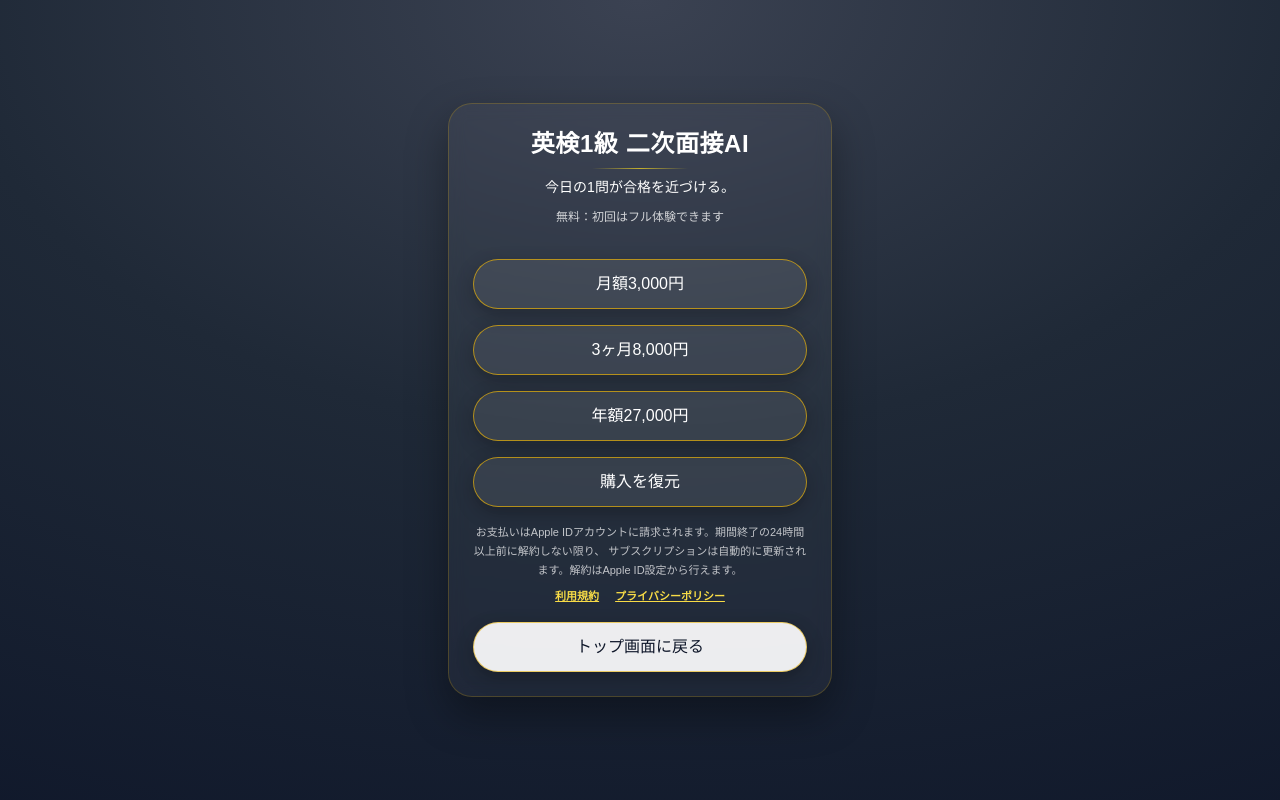
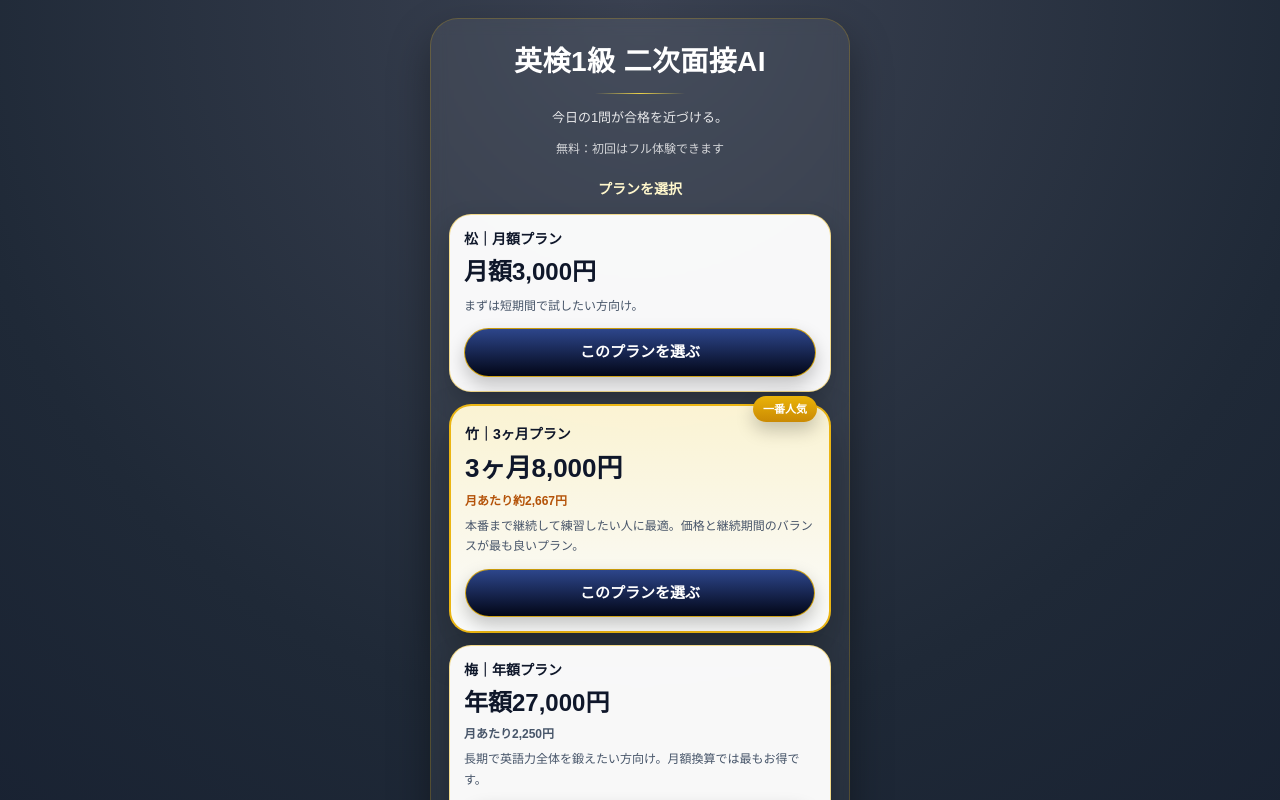
Before and after one commit to fairytail9511-bot/eiken-mvp, a Next.js app: page / in a window 1280 px wide. Both pictures are taken after a click on the button "有料プラン". Shown: the top 800 px of the page. Built offline with nearby package versions, Linux system fonts and the light colour scheme.

Commit message:
Fix privacy.top-page.result-page details

```diff
--- a/app/page.tsx
+++ b/app/page.tsx
@@ -3,7 +3,7 @@
 
 import Link from "next/link";
 import { useRouter } from "next/navigation";
-import { useEffect, useState } from "react";
+import { useCallback, useEffect, useState } from "react";
 
 const LS_KEY_INTERVIEW_START = "eiken_mvp_interview_start";
 const LS_KEY_AUDIO_UNLOCKED = "eiken_mvp_audio_unlocked";
@@ -77,30 +77,53 @@ export default function HomePage() {
   const [blockMsg, setBlockMsg] = useState<string | null>(null);
   const [statusText, setStatusText] = useState("");
   const [isPro, setIsPro] = useState(false);
+  const [trialUsed, setTrialUsed] = useState(false);
+  const [freeCount, setFreeCount] = useState(0);
 
   const [showPlans, setShowPlans] = useState(false);
   const [purchaseBusy, setPurchaseBusy] = useState(false);
 
-  useEffect(() => {
+  const refreshAccessState = useCallback(() => {
     try {
       const pro = getIsPro();
-      const trialUsed = getTrialUsed();
-      const freeCount = getFreeCountThisMonth();
+      const trial = getTrialUsed();
+      const used = getFreeCountThisMonth();
 
       setIsPro(pro);
+      setTrialUsed(trial);
+      setFreeCount(used);
 
       const text = pro
         ? "有料：無制限（全機能）"
-        : !trialUsed
+        : !trial
         ? "無料：初回はフル体験できます"
-        : `無料：月${FREE_LIMIT}回まで（今月 ${Math.min(freeCount, FREE_LIMIT)}/${FREE_LIMIT} 回）`;
+        : `無料：月${FREE_LIMIT}回まで（今月 ${Math.min(used, FREE_LIMIT)}/${FREE_LIMIT} 回）`;
 
       setStatusText(text);
     } catch {
       setIsPro(false);
+      setTrialUsed(false);
+      setFreeCount(0);
       setStatusText("");
     }
   }, []);
+
+  useEffect(() => {
+    refreshAccessState();
+
+    const onFocus = () => refreshAccessState();
+    const onVisible = () => {
+      if (document.visibilityState === "visible") refreshAccessState();
+    };
+
+    window.addEventListener("focus", onFocus);
+    document.addEventListener("visibilitychange", onVisible);
+
+    return () => {
+      window.removeEventListener("focus", onFocus);
+      document.removeEventListener("visibilitychange", onVisible);
+    };
+  }, [refreshAccessState]);
 
   function unlockAudioOnce() {
     try {
@@ -150,17 +173,18 @@ export default function HomePage() {
 
   function onStartInterview() {
     setBlockMsg(null);
+    refreshAccessState();
 
     try {
       const pro = getIsPro();
-      const trialUsed = getTrialUsed();
+      const trial = getTrialUsed();
 
       if (pro) {
         goSmalltalk();
         return;
       }
 
-      if (!trialUsed) {
+      if (!trial) {
         goSmalltalk();
         return;
       }
@@ -194,20 +218,7 @@ export default function HomePage() {
 
     window.setTimeout(() => {
       setPurchaseBusy(false);
-      try {
-        const pro = getIsPro();
-        const trialUsed = getTrialUsed();
-        const freeCount = getFreeCountThisMonth();
-
-        setIsPro(pro);
-        setStatusText(
-          pro
-            ? "有料：無制限（全機能）"
-            : !trialUsed
-            ? "無料：初回はフル体験できます"
-            : `無料：月${FREE_LIMIT}回まで（今月 ${Math.min(freeCount, FREE_LIMIT)}/${FREE_LIMIT} 回）`
-        );
-      } catch {}
+      refreshAccessState();
     }, 8000);
   }
 
@@ -224,53 +235,134 @@ export default function HomePage() {
 
     window.setTimeout(() => {
       setPurchaseBusy(false);
-      try {
-        const pro = getIsPro();
-        const trialUsed = getTrialUsed();
-        const freeCount = getFreeCountThisMonth();
-
-        setIsPro(pro);
-        setStatusText(
-          pro
-            ? "有料：無制限（全機能）"
-            : !trialUsed
-            ? "無料：初回はフル体験できます"
-            : `無料：月${FREE_LIMIT}回まで（今月 ${Math.min(freeCount, FREE_LIMIT)}/${FREE_LIMIT} 回）`
-        );
-      } catch {}
+      refreshAccessState();
     }, 6000);
   }
 
-  return (
-    <main
-      className="min-h-screen flex items-center justify-center px-4"
-      style={{
+  const pageBg: React.CSSProperties = {
+    minHeight: "100vh",
+    display: "flex",
+    alignItems: "center",
+    justifyContent: "center",
+    padding: "18px 14px",
     background:
       "radial-gradient(120% 120% at 50% 0%, #3b4252 0%, #1f2937 45%, #0f172a 100%)",
+  };
+
+  const card: React.CSSProperties = {
+    width: "100%",
+    maxWidth: 420,
+    borderRadius: 28,
+    padding: "22px 18px 18px",
+    background: "rgba(255,255,255,0.06)",
+    border: "1px solid rgba(234, 179, 8, 0.22)",
+    boxShadow: "0 18px 40px rgba(0,0,0,0.35)",
+    backdropFilter: "blur(8px)",
+  };
+
+  const mainBtn: React.CSSProperties = {
+    display: "block",
+    width: "100%",
+    padding: "14px 16px",
+    borderRadius: 999,
+    textAlign: "center",
+    textDecoration: "none",
+    fontSize: 22,
+    fontWeight: 800,
+    color: "rgba(250, 249, 247, 0.9)",
+    background: "linear-gradient(180deg, #2d468bff 0%, #020617 100%)",
+    border: "1px solid rgba(234, 179, 8, 0.8)",
+    boxShadow: "0 10px 30px rgba(0, 0, 0, 0.25), inset 0 1px 0 rgba(255,255,255,0.15)",
+    cursor: "pointer",
+  };
+
+  const subBtn: React.CSSProperties = {
+    display: "block",
+    width: "100%",
+    padding: "14px 16px",
+    borderRadius: 999,
+    textAlign: "center",
+    textDecoration: "none",
+    fontSize: 16,
+    fontWeight: 800,
+    color: "#0f172a",
+    background: "rgba(253, 254, 252, 0.95)",
+    border: "1px solid rgba(234, 179, 8, 0.6)",
+    boxShadow: "0 6px 18px rgba(0,0,0,0.25)",
+    cursor: "pointer",
+  };
+
+  const planCard = (featured?: boolean): React.CSSProperties => ({
+    position: "relative",
+    borderRadius: 22,
+    padding: featured ? "18px 14px 14px" : "14px 14px 14px",
+    background: featured
+      ? "linear-gradient(180deg, rgba(255,247,214,0.98) 0%, rgba(255,255,255,0.98) 100%)"
+      : "rgba(255,255,255,0.97)",
+    border: featured
+      ? "2px solid rgba(234, 179, 8, 0.95)"
+      : "1px solid rgba(234, 179, 8, 0.45)",
+    boxShadow: featured
+      ? "0 18px 40px rgba(0,0,0,0.28)"
+      : "0 10px 24px rgba(0,0,0,0.22)",
+  });
+
+  const planButton: React.CSSProperties = {
+    width: "100%",
+    borderRadius: 999,
+    padding: "12px 14px",
+    border: "1px solid rgba(234, 179, 8, 0.85)",
+    background: "linear-gradient(180deg, #2d468bff 0%, #020617 100%)",
+    color: "#fff",
+    fontWeight: 900,
+    fontSize: 15,
+    cursor: "pointer",
+    boxShadow: "0 8px 18px rgba(0,0,0,0.22)",
+  };
+
+  return (
+    <main style={pageBg}>
+      <div style={card}>
+        <div style={{ textAlign: "center", marginBottom: 18 }}>
+          <h1
+            style={{
+              margin: 0,
+              fontSize: 28,
+              fontWeight: 900,
+              color: "#fff",
+              letterSpacing: 0.4,
             }}
           >
+            英検1級 二次面接AI
+          </h1>
+
           <div
-        className="w-full max-w-sm rounded-3xl p-6 space-y-6 text-center"
             style={{
-          border: "1px solid rgba(234, 179, 8, 0.22)",
-          background: "rgba(255,255,255,0.04)",
-          boxShadow: "0 18px 40px rgba(0,0,0,0.35)",
-          backdropFilter: "blur(8px)",
+              height: 1,
+              width: 90,
+              margin: "10px auto 0",
+              background: "linear-gradient(to right, transparent, rgba(253,224,71,0.9), transparent)",
+            }}
+          />
+
+          <p
+            style={{
+              margin: "12px 0 0",
+              fontSize: 13,
+              lineHeight: 1.8,
+              color: "rgba(255,255,255,0.88)",
             }}
           >
-        <div className="space-y-2">
-          <h1 className="text-2xl font-bold text-white tracking-wide">
-            英検1級 二次面接AI
-          </h1>
-          <div className="h-px w-24 mx-auto bg-gradient-to-r from-transparent via-yellow-300/70 to-transparent" />
-          <p className="text-sm text-white">今日の1問が合格を近づける。</p>
+            今日の1問が合格を近づける。
+          </p>
+
           {statusText ? (
             <p
-              className="text-xs"
               style={{
+                margin: "10px 0 0",
+                fontSize: 12,
+                lineHeight: 1.8,
                 color: "rgba(255,255,255,0.78)",
-                lineHeight: 1.7,
-                marginTop: 10,
               }}
             >
               {statusText}
@@ -280,57 +372,26 @@ export default function HomePage() {
 
         {!showPlans ? (
           <>
-            <div className="space-y-4 pt-2">
-              <button
-                type="button"
-                onClick={onStartInterview}
-                className="block w-full py-3 rounded-full text-2xl font-medium transition"
-                style={{
-                  color: "rgba(250, 249, 247, 0.8)",
-                  background: "linear-gradient(180deg, #2d468bff 0%, #020617 100%)",
-                  border: "1px solid rgba(234, 179, 8, 0.8)",
-                  boxShadow:
-                    "0 10px 30px rgba(0, 0, 0, 0.25), inset 0 1px 0 rgba(255,255,255,0.15)",
-                }}
-              >
+            <div style={{ display: "grid", gap: 12 }}>
+              <button type="button" onClick={onStartInterview} style={mainBtn}>
                 面接開始
               </button>
 
-              <Link
-                href="/settings"
-                className="block w-full py-3 rounded-full text-base font-medium transition"
-                style={{
-                  color: "#0f172a",
-                  background: "rgba(253, 254, 252, 0.95)",
-                  border: "1px solid rgba(234, 179, 8, 0.6)",
-                  boxShadow: "0 6px 18px rgba(0,0,0,0.25)",
-                }}
-              >
+              <Link href="/settings" style={subBtn}>
                 設定
               </Link>
 
-              <Link
-                href="/records"
-                className="block w-full py-3 rounded-full text-base font-medium transition"
-                style={{
-                  color: "#0f172a",
-                  background: "rgba(242, 243, 239, 1)",
-                  border: "1px solid rgba(234, 179, 8, 0.6)",
-                  boxShadow: "0 6px 18px rgba(0,0,0,0.25)",
-                }}
-              >
+              <Link href="/records" style={subBtn}>
                 記録
               </Link>
 
               <button
                 type="button"
                 onClick={() => setShowPlans(true)}
-                className="block w-full py-3 rounded-full text-base font-medium transition"
                 style={{
-                  color: "#0f172a",
+                  ...subBtn,
                   background: "rgba(255, 220, 110, 0.96)",
                   border: "1px solid rgba(234, 179, 8, 0.85)",
-                  boxShadow: "0 6px 18px rgba(0,0,0,0.25)",
                 }}
               >
                 有料プラン
@@ -357,7 +418,64 @@ export default function HomePage() {
 
             <div
               style={{
+                marginTop: 12,
+                borderRadius: 18,
+                border: "1px solid rgba(234, 179, 8, 0.25)",
+                background: "rgba(255,255,255,0.05)",
+                padding: "14px 12px",
+              }}
+            >
+              <div
+                style={{
+                  fontSize: 13,
+                  fontWeight: 900,
+                  color: "#fff7cc",
+                  marginBottom: 10,
+                }}
+              >
+                有料版で解放される内容
+              </div>
+
+              <div style={{ display: "grid", gap: 8 }}>
+                {[
+                  "🧠 Speech分析と改善例",
+                  "🔥 Q&Aごとの改善例表示",
+                  "🔁 詳細な再評価機能",
+                  "💾 正式な記録保存",
+                  "📈 成長分析ダッシュボード",
+                ].map((item) => (
+                  <div
+                    key={item}
+                    style={{
+                      fontSize: 13,
+                      lineHeight: 1.6,
+                      color: "rgba(255,255,255,0.86)",
+                    }}
+                  >
+                    {item}
+                  </div>
+                ))}
+              </div>
+
+              {!isPro ? (
+                <div
+                  style={{
                     marginTop: 10,
+                    fontSize: 12,
+                    lineHeight: 1.7,
+                    color: "rgba(255,255,255,0.72)",
+                  }}
+                >
+                  {!trialUsed
+                    ? "初回はフル体験できます。その後は月5回まで無料で利用できます。"
+                    : `現在の無料利用状況：今月 ${Math.min(freeCount, FREE_LIMIT)}/${FREE_LIMIT} 回`}
+                </div>
+              ) : null}
+            </div>
+
+            <div
+              style={{
+                marginTop: 12,
                 fontSize: 11,
                 lineHeight: 1.7,
                 color: "rgba(255,255,255,0.72)",
@@ -388,76 +506,140 @@ export default function HomePage() {
             </div>
           </>
         ) : (
-          <div className="space-y-4 pt-2">
+          <div style={{ display: "grid", gap: 12 }}>
+            <div
+              style={{
+                textAlign: "center",
+                fontSize: 14,
+                fontWeight: 900,
+                color: "#fff7cc",
+                marginBottom: 2,
+              }}
+            >
+              プランを選択
+            </div>
+
+            <div style={planCard(false)}>
+              <div style={{ fontSize: 14, fontWeight: 900, color: "#0f172a" }}>松｜月額プラン</div>
+              <div style={{ marginTop: 4, fontSize: 24, fontWeight: 900, color: "#0f172a" }}>月額3,000円</div>
+              <div style={{ marginTop: 6, fontSize: 12, color: "#475569", lineHeight: 1.7 }}>
+                まずは短期間で試したい方向け。
+              </div>
               <button
                 type="button"
-              onClick={() =>
-                startPurchase("com.fairytail9511.eiken.grade1.speaking.monthly")
-              }
+                onClick={() => startPurchase("com.fairytail9511.eiken.grade1.speaking.monthly")}
                 disabled={purchaseBusy}
-              className="block w-full py-3 rounded-full text-base font-medium transition"
+                style={{ ...planButton, marginTop: 12, opacity: purchaseBusy ? 0.6 : 1 }}
+              >
+                このプランを選ぶ
+              </button>
+            </div>
+
+            <div style={planCard(true)}>
+              <div
                 style={{
+                  position: "absolute",
+                  top: -10,
+                  right: 12,
+                  padding: "5px 10px",
+                  borderRadius: 999,
+                  background: "linear-gradient(180deg, rgba(234,179,8,1), rgba(202,138,4,1))",
                   color: "#fff",
-                background: "rgba(255,255,255,0.08)",
-                border: "1px solid rgba(234, 179, 8, 0.7)",
-                boxShadow: "0 6px 18px rgba(0,0,0,0.25)",
-                opacity: purchaseBusy ? 0.6 : 1,
-                cursor: purchaseBusy ? "not-allowed" : "pointer",
+                  fontSize: 11,
+                  fontWeight: 900,
+                  boxShadow: "0 8px 18px rgba(0,0,0,0.22)",
                 }}
               >
-              月額3,000円
-            </button>
+                一番人気
+              </div>
 
+              <div style={{ fontSize: 14, fontWeight: 900, color: "#0f172a" }}>竹｜3ヶ月プラン</div>
+              <div style={{ marginTop: 4, fontSize: 26, fontWeight: 900, color: "#0f172a" }}>3ヶ月8,000円</div>
+              <div style={{ marginTop: 4, fontSize: 12, fontWeight: 800, color: "#b45309" }}>
+                月あたり約2,667円
+              </div>
+              <div style={{ marginTop: 6, fontSize: 12, color: "#475569", lineHeight: 1.7 }}>
+                本番まで継続して練習したい人に最適。価格と継続期間のバランスが最も良いプラン。
+              </div>
               <button
                 type="button"
-              onClick={() =>
-                startPurchase("com.fairytail9511.eiken.grade1.speaking.3months")
-              }
+                onClick={() => startPurchase("com.fairytail9511.eiken.grade1.speaking.3months")}
                 disabled={purchaseBusy}
-              className="block w-full py-3 rounded-full text-base font-medium transition"
+                style={{ ...planButton, marginTop: 12, opacity: purchaseBusy ? 0.6 : 1 }}
+              >
+                このプランを選ぶ
+              </button>
+            </div>
+
+            <div style={planCard(false)}>
+              <div style={{ fontSize: 14, fontWeight: 900, color: "#0f172a" }}>梅｜年額プラン</div>
+              <div style={{ marginTop: 4, fontSize: 24, fontWeight: 900, color: "#0f172a" }}>年額27,000円</div>
+              <div style={{ marginTop: 4, fontSize: 12, fontWeight: 800, color: "#475569" }}>
+                月あたり2,250円
+              </div>
+              <div style={{ marginTop: 6, fontSize: 12, color: "#475569", lineHeight: 1.7 }}>
+                長期で英語力全体を鍛えたい方向け。月額換算では最もお得です。
+              </div>
+              <button
+                type="button"
+                onClick={() => startPurchase("com.fairytail9511.eiken.grade1.speaking.yearly")}
+                disabled={purchaseBusy}
+                style={{ ...planButton, marginTop: 12, opacity: purchaseBusy ? 0.6 : 1 }}
+              >
+                このプランを選ぶ
+              </button>
+            </div>
+
+            <div
               style={{
-                color: "#fff",
-                background: "rgba(255,255,255,0.08)",
-                border: "1px solid rgba(234, 179, 8, 0.7)",
-                boxShadow: "0 6px 18px rgba(0,0,0,0.25)",
-                opacity: purchaseBusy ? 0.6 : 1,
-                cursor: purchaseBusy ? "not-allowed" : "pointer",
+                borderRadius: 18,
+                border: "1px solid rgba(234, 179, 8, 0.25)",
+                background: "rgba(255,255,255,0.05)",
+                padding: "14px 12px",
               }}
             >
-              3ヶ月8,000円
-            </button>
-
-            <button
-              type="button"
-              onClick={() =>
-                startPurchase("com.fairytail9511.eiken.grade1.speaking.yearly")
-              }
-              disabled={purchaseBusy}
-              className="block w-full py-3 rounded-full text-base font-medium transition"
+              <div
                 style={{
-                color: "#fff",
-                background: "rgba(255,255,255,0.08)",
-                border: "1px solid rgba(234, 179, 8, 0.7)",
-                boxShadow: "0 6px 18px rgba(0,0,0,0.25)",
-                opacity: purchaseBusy ? 0.6 : 1,
-                cursor: purchaseBusy ? "not-allowed" : "pointer",
+                  fontSize: 13,
+                  fontWeight: 900,
+                  color: "#fff7cc",
+                  marginBottom: 10,
                 }}
               >
-              年額27,000円
-            </button>
+                有料版でできること
+              </div>
+
+              <div style={{ display: "grid", gap: 8 }}>
+                {[
+                  "🧠 Speech分析で弱点を可視化",
+                  "🔥 Q&A改善例で答え方を学べる",
+                  "🔁 再評価でコメントを補完できる",
+                  "💾 記録保存で学習履歴を残せる",
+                  "📈 ダッシュボードで成長を確認できる",
+                ].map((item) => (
+                  <div
+                    key={item}
+                    style={{
+                      fontSize: 13,
+                      lineHeight: 1.6,
+                      color: "rgba(255,255,255,0.86)",
+                    }}
+                  >
+                    {item}
+                  </div>
+                ))}
+              </div>
+            </div>
 
             <button
               type="button"
               onClick={onRestore}
               disabled={purchaseBusy}
-              className="block w-full py-3 rounded-full text-base font-medium transition"
               style={{
+                ...subBtn,
                 color: "#fff",
                 background: "rgba(255,255,255,0.08)",
-                border: "1px solid rgba(234, 179, 8, 0.7)",
-                boxShadow: "0 6px 18px rgba(0,0,0,0.25)",
                 opacity: purchaseBusy ? 0.6 : 1,
-                cursor: purchaseBusy ? "not-allowed" : "pointer",
               }}
             >
               購入を復元
@@ -465,7 +647,6 @@ export default function HomePage() {
 
             <div
               style={{
-                marginTop: 6,
                 fontSize: 11,
                 lineHeight: 1.7,
                 color: "rgba(255,255,255,0.72)",
@@ -514,17 +695,7 @@ export default function HomePage() {
               </div>
             </div>
 
-            <button
-              type="button"
-              onClick={() => setShowPlans(false)}
-              className="block w-full py-3 rounded-full text-base font-medium transition"
-              style={{
-                color: "#0f172a",
-                background: "rgba(255,255,255,0.92)",
-                border: "1px solid rgba(234, 179, 8, 0.6)",
-                boxShadow: "0 6px 18px rgba(0,0,0,0.25)",
-              }}
-            >
+            <button type="button" onClick={() => setShowPlans(false)} style={subBtn}>
               トップ画面に戻る
             </button>
           </div>
--- a/app/privacy/page.tsx
+++ b/app/privacy/page.tsx
@@ -56,7 +56,7 @@ export default function PrivacyPage() {
           </h1>
 
           <p style={{ marginTop: 12, opacity: 0.9 }}>
-            本ポリシーは「英検1級 Writing 対策AI」（以下「本アプリ」）における利用者情報の取り扱いについて定めるものです。
+            本ポリシーは「スピーキング・ラボ１級：英検®AI面接練習」（以下「本アプリ」）における利用者情報の取り扱いについて定めるものです。
           </p>
 
           <h2 style={{ marginTop: 18, fontSize: 16, fontWeight: 900 }}>
--- a/app/privacy2/page.tsx
+++ b/app/privacy2/page.tsx
@@ -56,7 +56,7 @@ export default function PrivacyPage() {
           </h1>
 
           <p style={{ marginTop: 12, opacity: 0.9 }}>
-            本ポリシーは「英検1級 Writing 対策AI」（以下「本アプリ」）における利用者情報の取り扱いについて定めるものです。
+            本ポリシーは「スピーキング・ラボ１級：英検®AI面接練習」（以下「本アプリ」）における利用者情報の取り扱いについて定めるものです。
           </p>
 
           <h2 style={{ marginTop: 18, fontSize: 16, fontWeight: 900 }}>
--- a/app/support/page.tsx
+++ b/app/support/page.tsx
@@ -1,11 +1,11 @@
 //app/support/page.tsx
 export default function SupportPage() {
   return (
-    <main style={{ padding: 24, fontFamily: "system-ui, -apple-system, Segoe UI, Roboto, sans-serif" }}>
+    <main style={{ padding: 24, background: "#eeeff4ff",color: "#000000ff", fontFamily: "system-ui, -apple-system, Segoe UI, Roboto, sans-serif" }}>
       <h1 style={{ margin: 0, fontSize: 22, fontWeight: 800 }}>サポート / お問い合わせ</h1>
 
       <p style={{ marginTop: 12, lineHeight: 1.7 }}>
-        英検1級 Writing 対策AI に関するお問い合わせは、以下までご連絡ください。
+        スピーキング・ラボ１級：英検®AI面接練習 に関するお問い合わせは、以下までご連絡ください。
       </p>
 
       <p style={{ marginTop: 12, lineHeight: 1.7 }}>
@@ -22,7 +22,6 @@ export default function SupportPage() {
       <p style={{ marginTop: 0, lineHeight: 1.7 }}>
         <strong>よくある質問：</strong><br />
         ・購入後にProにならない：アプリを再起動して「購入を復元」をお試しください。<br />
-        ・画面が黒くなる：画面収録中またはアプリ切替中は表示を制限しています。
       </p>
     </main>
   );
--- a/app/terms/page.tsx
+++ b/app/terms/page.tsx
@@ -66,7 +66,7 @@ export default function TermsPage() {
           <h1 style={title}>利用規約</h1>
 
           <p style={{ marginTop: 12, opacity: 0.9 }}>
-            本アプリ「英検1級 Writing 対策AI」は、Appleが提供する
+            本アプリ「スピーキング・ラボ１級：英検®AI面接練習」は、Appleが提供する
             標準エンドユーザーライセンス契約（Standard Apple End User License Agreement）
             に基づいて提供されています。
           </p>
```
Also changed, not shown: app/result/ResultClient.tsx (+63 -48 lines). Lines whose indentation alone changed are shown as unchanged.
